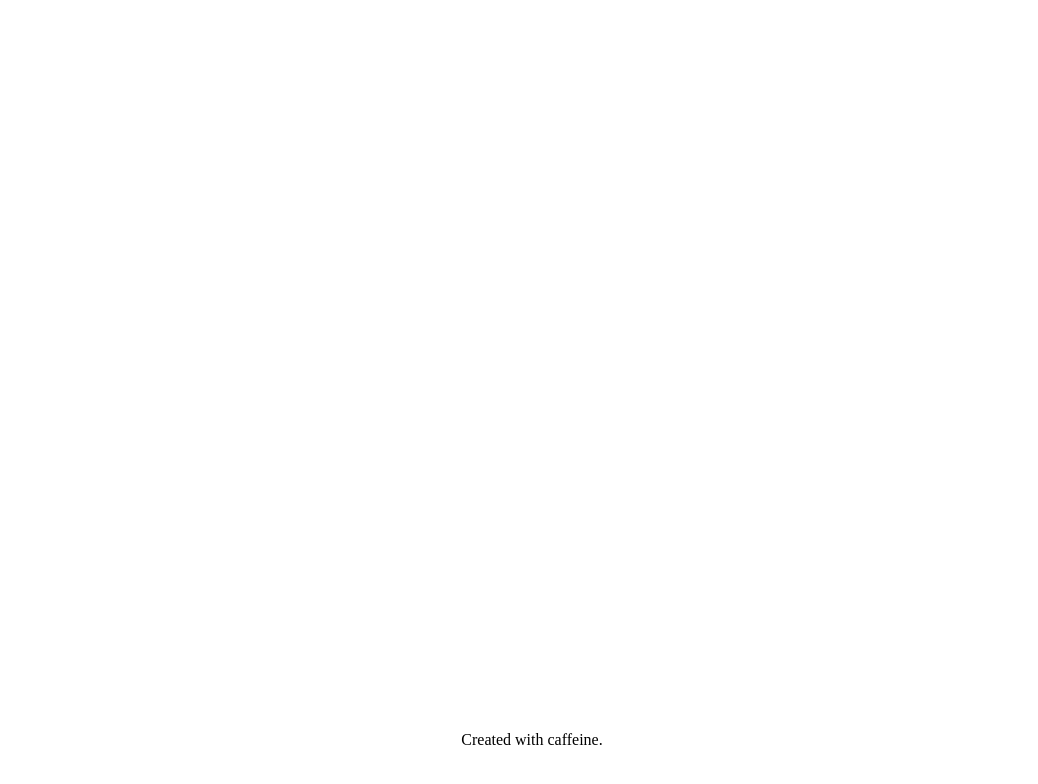
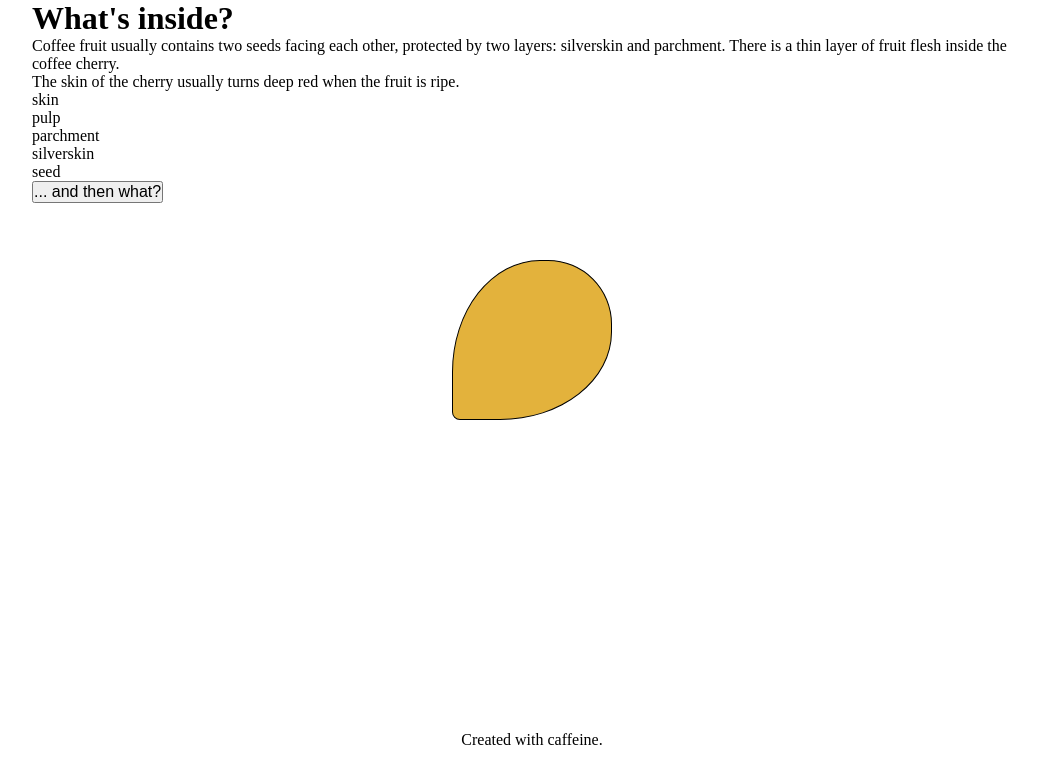
Before and after one commit to bifera/brewable-bean, a website: page index.html in a window 1280 px wide. Both pictures are taken after a click on the button "Click to start!". Shown: the top 784 px of the page, without its empty margins (108-1146 px from the left). Drawn offline with nearby package versions, Linux system fonts and the light colour scheme.

Commit message:
add coffee bean fixed layer

```diff
--- a/index.html
+++ b/index.html
@@ -14,7 +14,7 @@
                 <button id="header-button">Click to start!</button>
             </header>
             <main>
-                <div id="coffee-bean" class="bean"></div>
+                <div id="bean-layer" class="bean-layer"><div id="coffee-bean" class="bean"></div></div>
                 <section id="part-one">
                     <article>
                         <h2>What's inside?</h2>
--- a/scss/partials/_bean.scss
+++ b/scss/partials/_bean.scss
@@ -6,18 +6,30 @@
 
 */
 
+.bean-layer {
+    position: fixed;
+    display: none;
+    z-index: 0;
+}
+
 .bean {
-    width: 3rem;
-    height: 3rem;
+    width: 10rem;
+    height: 10rem;
     border: 1px solid black;
-    border-top-right-radius: 50%;
-    border-bottom-right-radius: 50%;
-    border-bottom-left-radius: 30%;
-    border-top-left-radius: 50%;
+    border-top-right-radius: 40% 40%;
+    border-bottom-right-radius: 70% 55%;
+    border-bottom-left-radius: 5%;
+    border-top-left-radius: 55% 70%;
     background-color: $bgColor;
-    transform: rotate(25deg);
-    display: none;
+    position: relative;
+    top: 50%;
+    left: 50%;
+    transform: translate(-50%, -50%);
 }
 .bean-large {
     transform: scale(2,2) rotate(-45deg);
 }
+
+.bean-fixed {
+    position: fixed;
+}
--- a/scss/partials/_general.scss
+++ b/scss/partials/_general.scss
@@ -69,7 +69,7 @@ main {
 section {
     width: 100%;
     height: 85vh;
-    display: none;
+    z-index: 1;
 }
 
 article {
```
Also changed, not shown: style/style.css.
